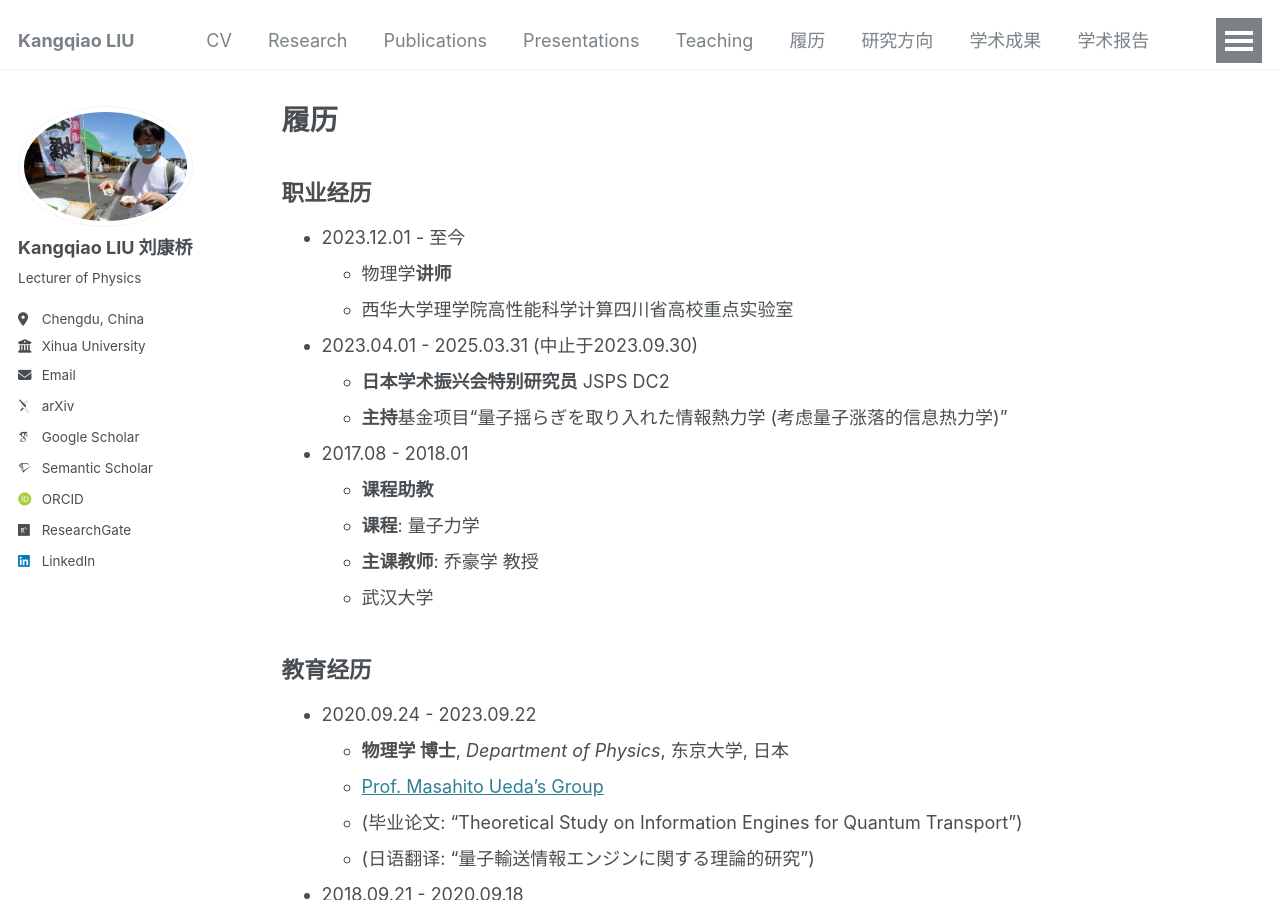
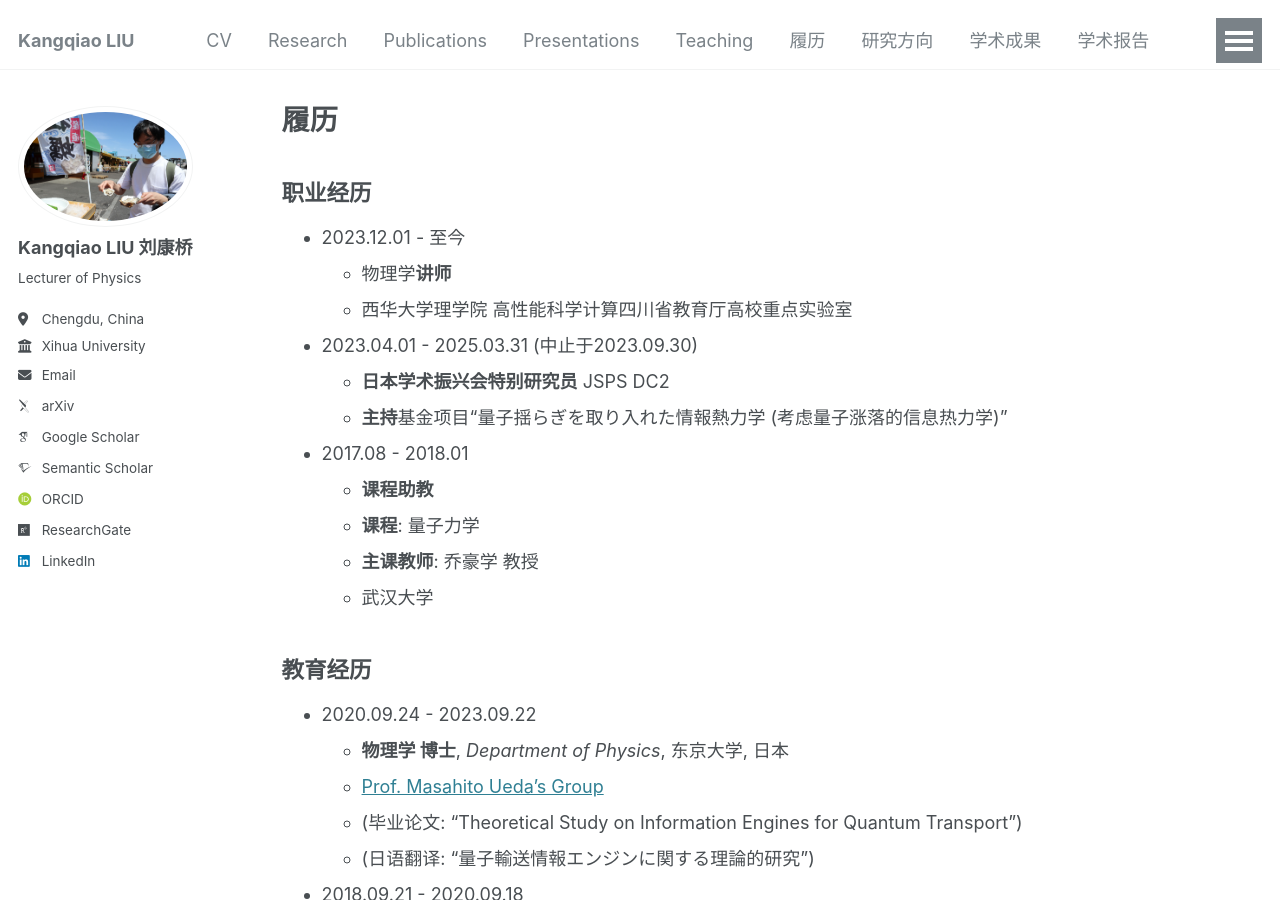
Before and after one commit to KangqiaoLiu/KangqiaoLiu.github.io, a Jekyll site: the page built from _pages/cv_zh.md, in a window 1280 px wide and 900 px high. Built offline with Jekyll 4.4.1, drawn with Linux system fonts in a browser that asks for light colours; some web fonts are replaced.

Commit message:
Update cv_zh.md

```diff
--- a/_pages/cv_zh.md
+++ b/_pages/cv_zh.md
@@ -12,7 +12,7 @@ redirect_from:
 ## **职业经历**
 * 2023.12.01 - 至今
   * 物理学**讲师**
-  * 西华大学理学院高性能科学计算四川省高校重点实验室
+  * 西华大学理学院 高性能科学计算四川省教育厅高校重点实验室
 
 * 2023.04.01 - 2025.03.31 (中止于2023.09.30)
   * **日本学术振兴会特别研究员** JSPS DC2
```
